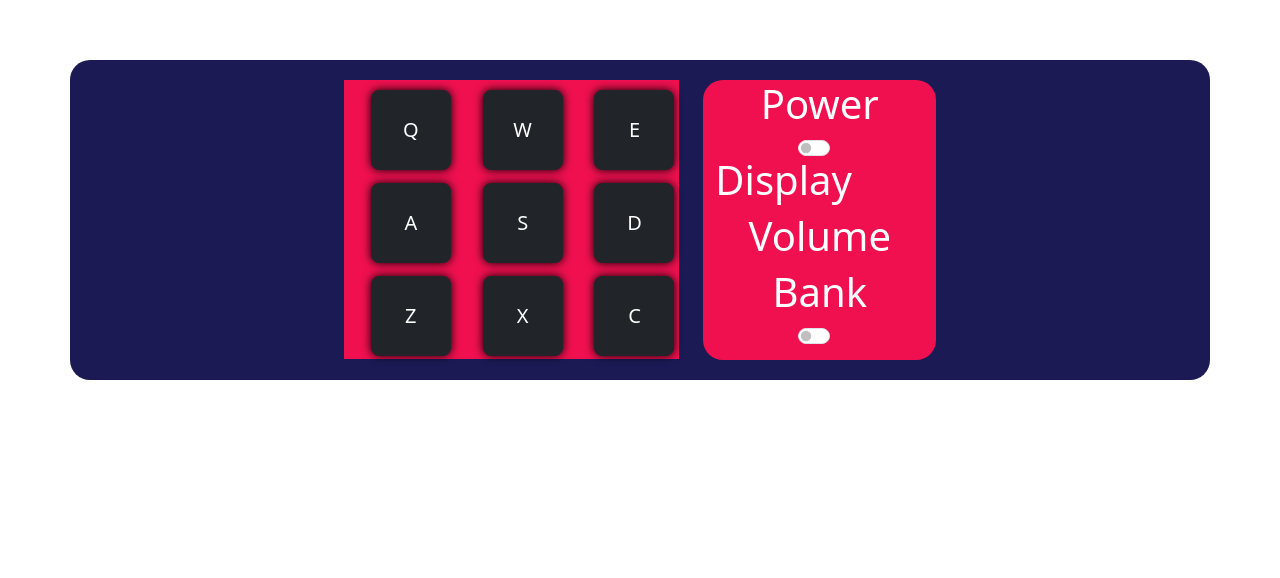
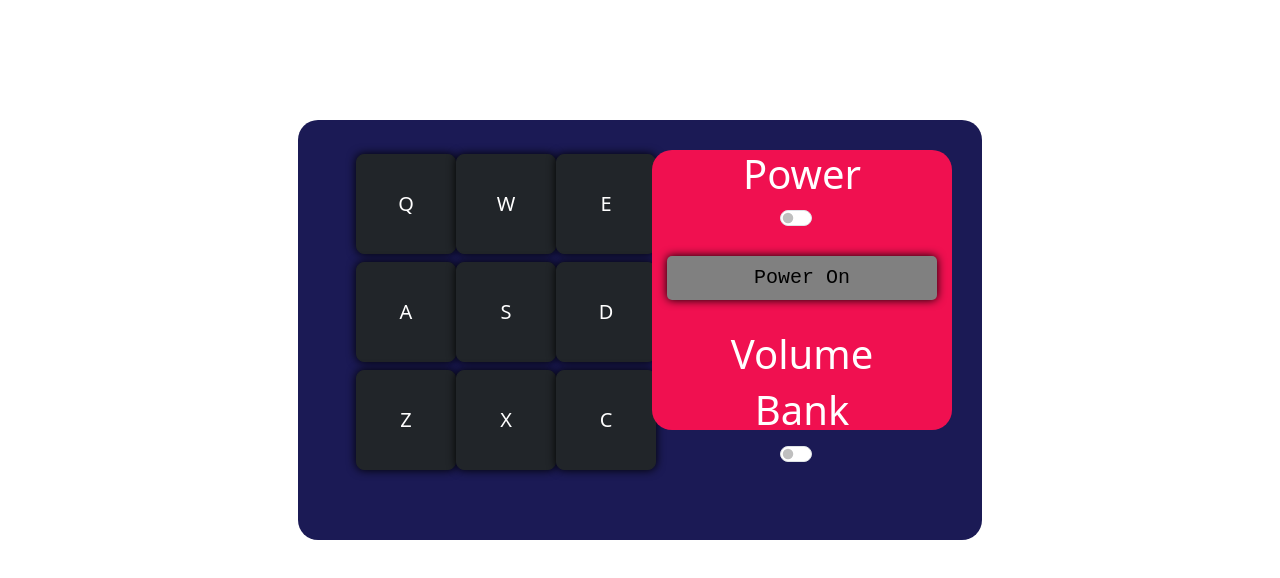
Before and after one commit to nahuelcastro/drum-machine, a React (Create React App) app: page / in a window 1280 px wide. Shown: the part 180-758 px from the top of the page. Built offline with nearby package versions, Linux system fonts and the light colour scheme.

Commit message:
un toqueeeesito mas lindo, pero sigue feo feo eh

```diff
--- a/src/components/ButtonPad.jsx
+++ b/src/components/ButtonPad.jsx
@@ -3,10 +3,11 @@ import Button from 'react-bootstrap/Button';
 import Container from 'react-bootstrap/Container';
 import audioMap from "../utils/audio";
 
-export default function DrumPad({kkey}) {
+export default function DrumPad({kkey, setDisplay}) {
 
     const handleBtnClick = () => {
         let audio = document.getElementById(kkey);
+        setDisplay(audioMap[kkey].label);
         audio.play();
     }
 
@@ -24,8 +25,8 @@ const styles = {
 
 
     btn: {
-        width: "10vh",
-        height: "10vh",
+        width: "100px",
+        height: "100px",
         borderRadius: "8px",
         color: "white",
         // backgroundColor: "#070F2B",
@@ -35,8 +36,8 @@ const styles = {
         justifyContent: "center",
         alignItems: "center",
         flexDirection: "column",
-        margin: "3px",
-        marginTop: "10px",
+        margin: "4px",
+        // marginTop: "10px",
         boxShadow: "0 0 10px #000",
     }
 }
--- a/src/components/DrumControlTable.jsx
+++ b/src/components/DrumControlTable.jsx
@@ -3,7 +3,7 @@ import Container from "react-bootstrap/Container";
 import Row from "react-bootstrap/Row";
 import FormCheck from "react-bootstrap/FormCheck";
 
-export default function DrumControlTable() {
+export default function DrumControlTable({display}) {
     return(
         <Container style={styles.container}>
             <Row>
@@ -13,7 +13,7 @@ export default function DrumControlTable() {
                 <FormCheck type="switch" id="power" style={styles.switch}/>
             </Row>
             <Row>
-                <h1 id={"display"}>Display</h1>
+                <h3 id={"display"} style={styles.display}>{display}</h3>
             </Row>
             <Row>
                 <h1 style={styles.title}>Volume</h1>
@@ -43,6 +43,18 @@ const styles = {
     title: {
         textAlign: "center",
         color: "white",
+    },
+    display: {
+        textAlign: "center",
+        color: "black",
+        backgroundColor: "grey",
+        width: "90%",
+        margin: "30px auto",
+        padding: "10px",
+        borderRadius: "5px",
+        boxShadow: "0 0 10px #000",
+        fontFamily: "monospace",
+        fontSize: "20px",
     }
 
 
--- a/src/components/DrumMachine.jsx
+++ b/src/components/DrumMachine.jsx
@@ -16,6 +16,7 @@ export default function DrumMachine() {
     const [power, setPower] = useState(true);
     const [bank, setBank] = useState(true);
     const [volume, setVolume] = useState(50); // 0-100
+    const [display, setDisplay] = useState("Power On");
 
     const handleKeyPress = (e) => {
         if (power) {
@@ -37,11 +38,11 @@ export default function DrumMachine() {
     return (
         <Container id={"drum-machine"} style={styles.container}>
             <Row>
-                <Col md={7}>
-                    <DrumPad />
+                <Col md={6}>
+                    <DrumPad setDisplay={setDisplay}/>
                 </Col>
-                <Col md={5}>
-                    <DrumControlTable />
+                <Col md={6}>
+                    <DrumControlTable display={display}/>
                 </Col>
             </Row>
         </Container>
@@ -52,11 +53,13 @@ const styles = {
     container: {
         backgroundColor: "#1B1A55",
         color: "white",
-        marginTop: "30vh",
-        height: "40vh",
-        display: "flex",
+        marginTop: "300px",
+        padding: "30px",
+        height: "420px",
+        width: "60%",
+        // display: "flex",
         justifyContent: "center",
-        alignItems: "center",
+        // alignItems: "center",
         borderRadius: "20px",
     }
 }
--- a/src/components/DrumPad.jsx
+++ b/src/components/DrumPad.jsx
@@ -5,40 +5,40 @@ import Row from "react-bootstrap/Row";
 import ButtonPad from "./ButtonPad";
 import Col from "react-bootstrap/Col";
 
-export default function DrumPad() {
+export default function DrumPad({setDisplay}) {
     return(
         <Container style={styles.drumpad_container}>
             <Row>
                 <Col md={4}>
-                    <ButtonPad kkey={"Q"}/>
+                    <ButtonPad kkey={"Q"} setDisplay={setDisplay}/>
                 </Col>
                 <Col md={4}>
-                    <ButtonPad kkey={"W"}/>
+                    <ButtonPad kkey={"W"} setDisplay={setDisplay}/>
                 </Col>
                 <Col md={4}>
-                    <ButtonPad kkey={"E"}/>
+                    <ButtonPad kkey={"E"} setDisplay={setDisplay}/>
                 </Col>
             </Row>
             <Row>
                 <Col md={4}>
-                    <ButtonPad kkey={"A"}/>
+                    <ButtonPad kkey={"A"} setDisplay={setDisplay}/>
                 </Col>
                 <Col md={4}>
-                    <ButtonPad kkey={"S"}/>
+                    <ButtonPad kkey={"S"} setDisplay={setDisplay}/>
                 </Col>
                 <Col md={4}>
-                    <ButtonPad kkey={"D"}/>
+                    <ButtonPad kkey={"D"} setDisplay={setDisplay}/>
                 </Col>
             </Row>
             <Row>
                 <Col md={4}>
-                    <ButtonPad kkey={"Z"}/>
+                    <ButtonPad kkey={"Z"} setDisplay={setDisplay}/>
                 </Col>
                 <Col md={4}>
-                    <ButtonPad kkey={"X"}/>
+                    <ButtonPad kkey={"X"} setDisplay={setDisplay}/>
                 </Col>
                 <Col md={4}>
-                    <ButtonPad kkey={"C"}/>
+                    <ButtonPad kkey={"C"} setDisplay={setDisplay}/>
                 </Col>
             </Row>
         </Container>
@@ -47,6 +47,6 @@ export default function DrumPad() {
 
 const styles = {
     drumpad_container: {
-        backgroundColor: "#f01050",
+        // backgroundColor: "#f01050",
     }
 }
```
